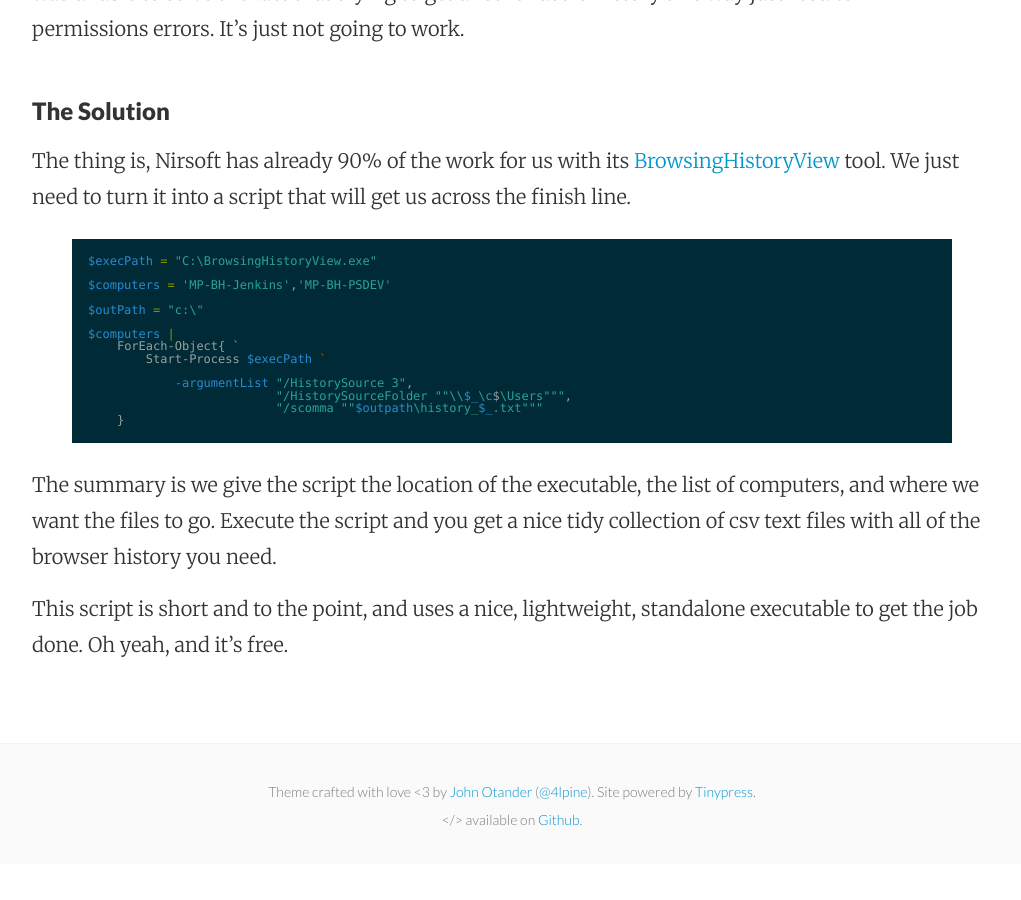
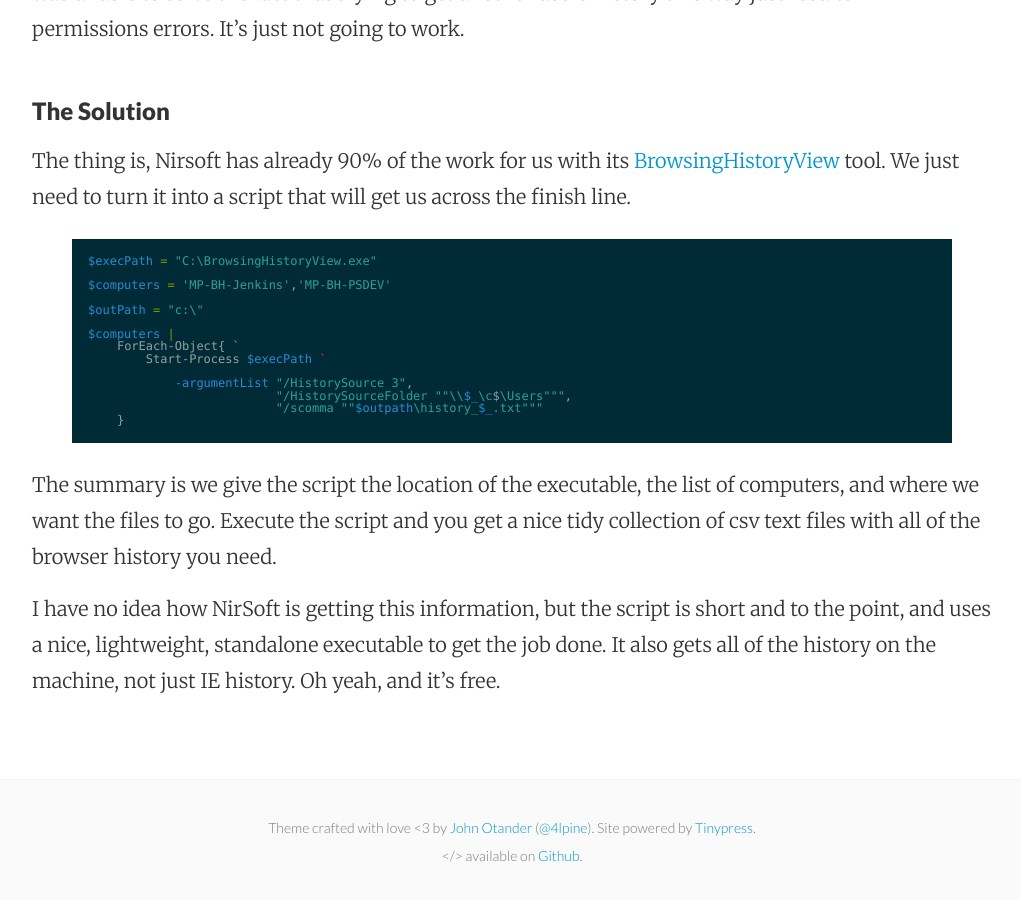
Before and after one commit to RandomNoun7/RandomNoun7.github.io, a Jekyll site: the page built from _posts/2015-07-29-getting-ie-history.markdown, in a window 1280 px wide and 900 px high, scrolled down 1467 px. Shown: the whole window, without its empty margins (128-1149 px from the left). Built offline with Jekyll 4.4.1, drawn with Linux system fonts in a browser that asks for light colours; before the commit the page ends 2331 px from its top, so only the background shows below that.

Commit message:
Post update: Getting IE History

```diff
--- a/_posts/2015-07-29-getting-ie-history.markdown
+++ b/_posts/2015-07-29-getting-ie-history.markdown
@@ -59,4 +59,4 @@ $computers |
 
 The summary is we give the script the location of the executable, the list of computers, and where we want the files to go. Execute the script and you get a nice tidy collection of csv text files with all of the browser history you need.
 
-This script is short and to the point, and uses a nice, lightweight, standalone executable to get the job done. Oh yeah, and it's free.
+I have no idea how NirSoft is getting this information, but the script is short and to the point, and uses a nice, lightweight, standalone executable to get the job done. It also gets all of the history on the machine, not just IE history. Oh yeah, and it's free.
```
